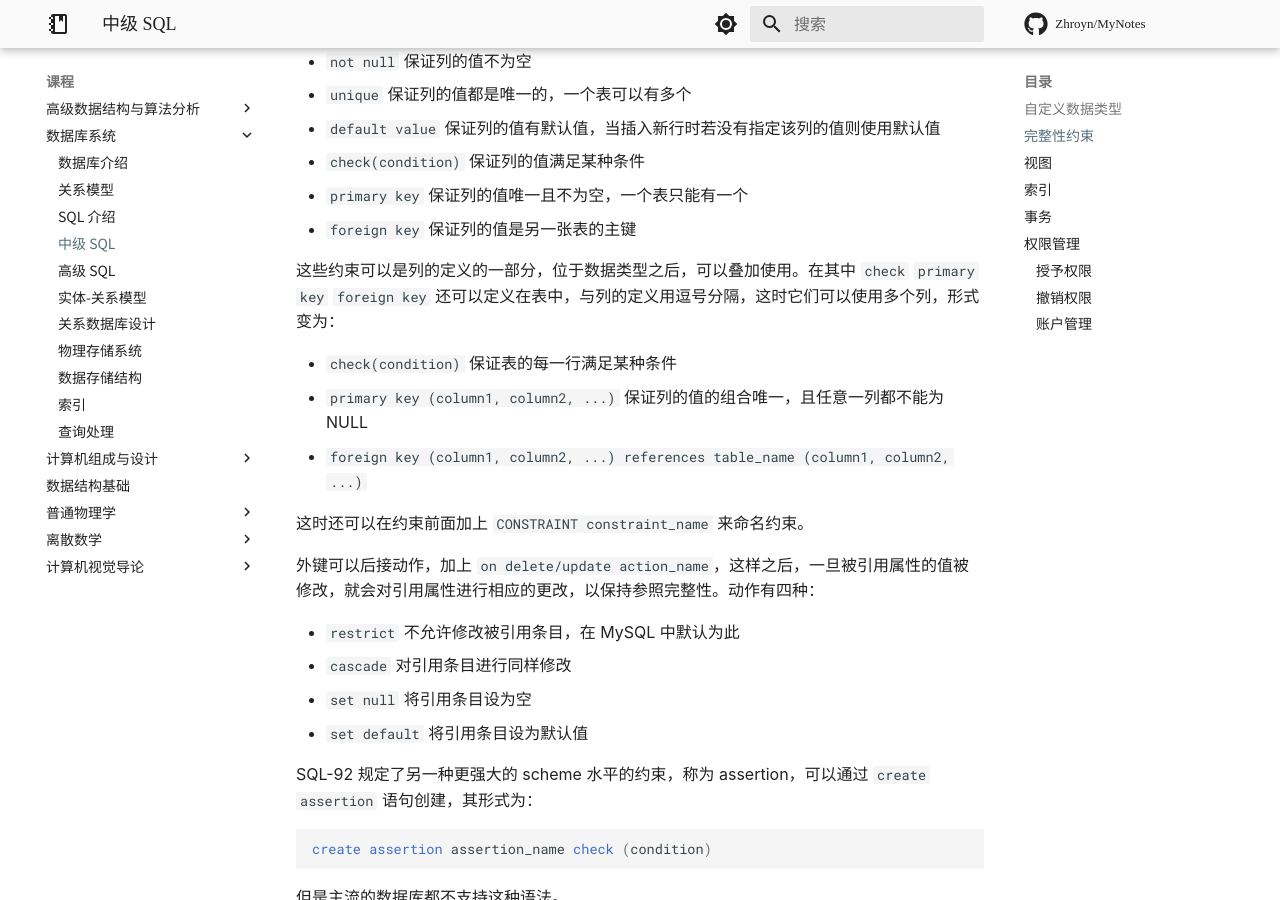
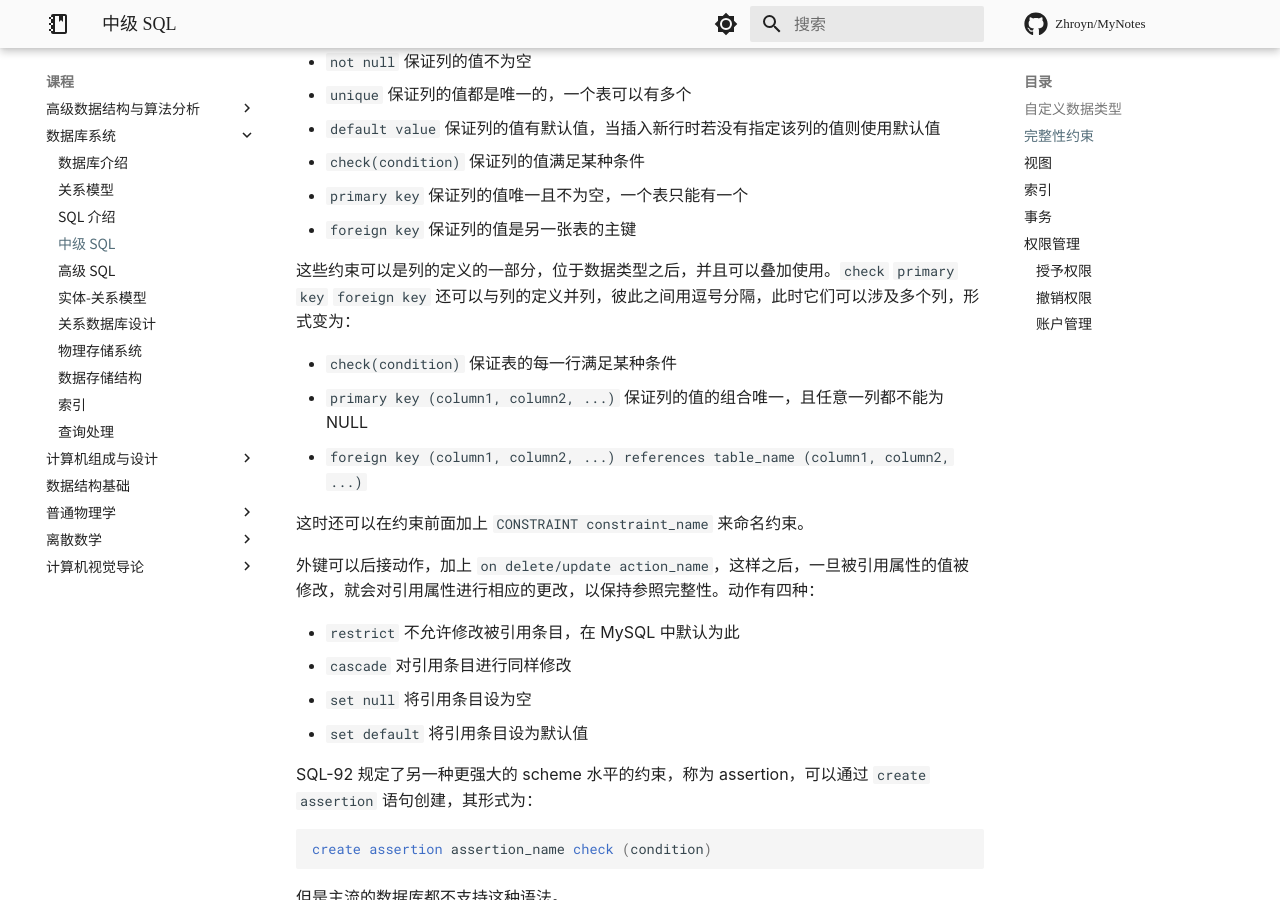
Before and after one commit to Pxtkn/MyNotes, an MkDocs documentation site: the page built from docs/课程/数据库系统/Chapter4 Intermediate SQL.md, in a window 1280 px wide and 900 px high, scrolled down 610 px. Built offline with MkDocs 1.6.1 and Material for MkDocs 9.7.7, drawn with Linux system fonts in a browser that asks for light colours; nearby versions of some CDN libraries; library files that are not in the unit come from our copies; comment, search, counter and statistics services are not loaded; a style sheet for code colours, icons or effects is not loaded.

Commit message:
docs: 修改了数据库第四、五、十四、十五章笔记

```diff
--- a/docs/课程/数据库系统/Chapter4 Intermediate SQL.md
+++ b/docs/课程/数据库系统/Chapter4 Intermediate SQL.md
@@ -30,7 +30,7 @@ type 与 domain 类似，但是 domain 包含了约束。需要注意的是，
 - `primary key` 保证列的值唯一且不为空，一个表只能有一个
 - `foreign key` 保证列的值是另一张表的主键
 
-这些约束可以是列的定义的一部分，位于数据类型之后，可以叠加使用。在其中 `check` `primary key` `foreign key` 还可以定义在表中，与列的定义用逗号分隔，这时它们可以使用多个列，形式变为：
+这些约束可以是列的定义的一部分，位于数据类型之后，并且可以叠加使用。`check` `primary key` `foreign key` 还可以与列的定义并列，彼此之间用逗号分隔，此时它们可以涉及多个列，形式变为：
 
 - `check(condition)` 保证表的每一行满足某种条件
 - `primary key (column1, column2, ...)` 保证列的值的组合唯一，且任意一列都不能为 NULL
```
Also changed, not shown: docs/课程/数据库系统/Chapter14 Indexing.md (+2 -0 lines), docs/课程/数据库系统/Chapter15 Query Processing.md (+1 -1 lines), docs/课程/数据库系统/Chapter5 Advanced SQL.md (+2 -2 lines).
